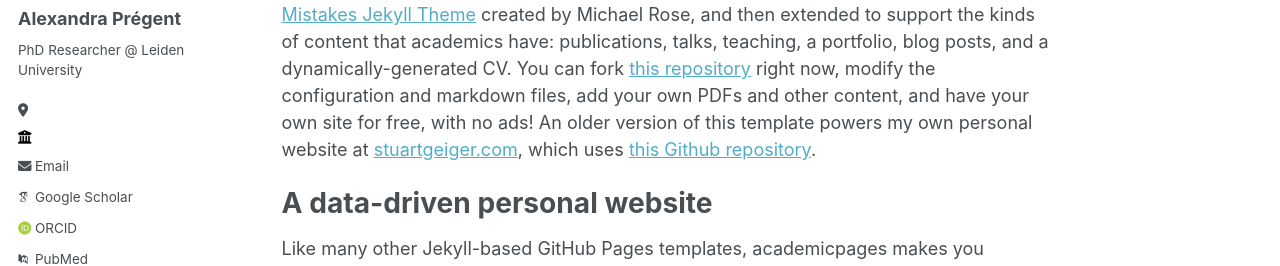
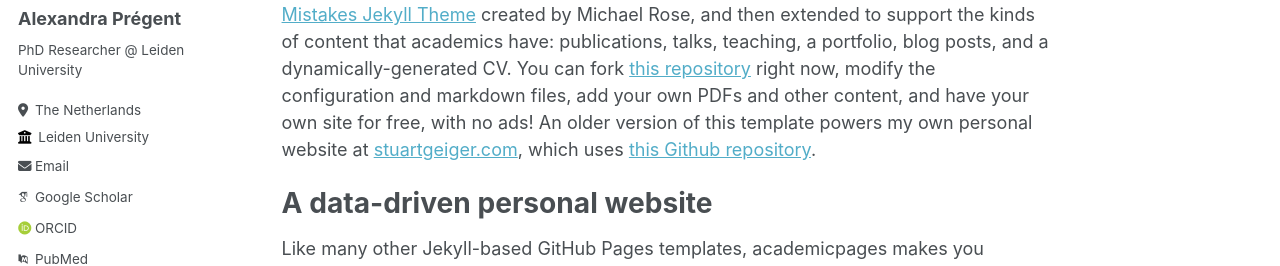
Before and after one commit to AlexandraPregent/AlexandraPregent.github.io, a Jekyll site: the page built from _pages/about.md, in a window 1280 px wide. Shown: the part 263-529 px from the top of the page. Built offline with Jekyll 4.4.1, drawn with Linux system fonts in a browser that asks for light colours; some web fonts are replaced.

Commit message:
Update _config.yml

```diff
--- a/_config.yml
+++ b/_config.yml
@@ -24,9 +24,9 @@ author:
   avatar           : "AlexLeiden.jpeg"
   name             : "Alexandra Prégent"
   pronouns         : # example: "she/her"
-  bio              : "PhD Researcher           @ Leiden University"
-  location         : ""
-  employer         : ""
+  bio              : "PhD Researcher  @ Leiden University"
+  location         : "The Netherlands"
+  employer         : "Leiden University"
   uri              : # URL
   email            : "alexandrapregent@hotmail.com"
 
```
